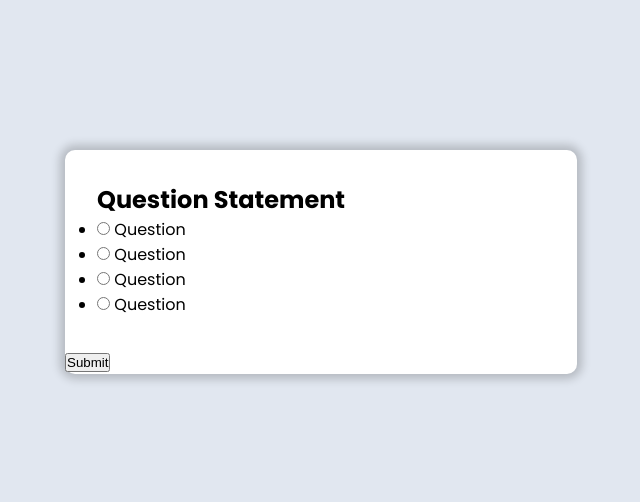
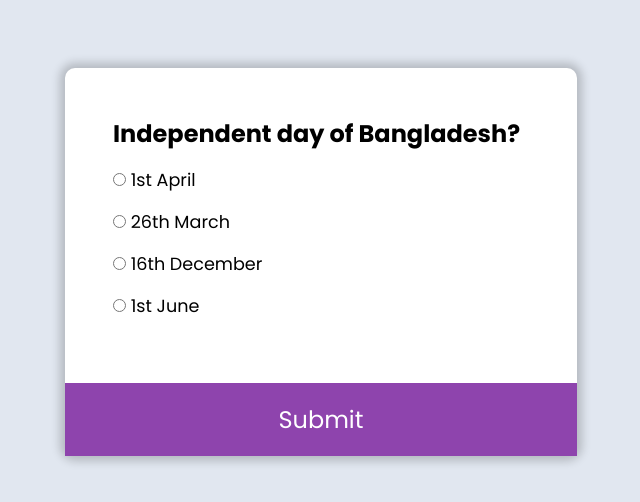
Before and after one commit to NAYANCSE27/quiz, a plain HTML site: page index.html in a window 1280 px wide. Shown: the part 138-640 px from the top of the page, without its empty margins (319-959 px from the left). Drawn offline with Linux system fonts and the light colour scheme.

Commit message:
added style and functionalities to the project

```diff
--- a/index.html
+++ b/index.html
@@ -13,27 +13,27 @@
 
     <div class="quiz__container">
         <div class="quiz__header">
-            <h2>Question Statement</h2>
+            <h2 id="question">Question Statement</h2>
             <ul>
                 <li>
                     <input type="radio" id="a" name="answer">
-                    <label for="a">Question</label>
+                    <label id="a__text" for="a">Question</label>
                 </li>
                 <li>
                     <input type="radio" id="b" name="answer">
-                    <label for="b">Question</label>
+                    <label id="b__text" for="b">Question</label>
                 </li>
                 <li>
                     <input type="radio" id="c" name="answer">
-                    <label for="c">Question</label>
+                    <label id="c__text" for="c">Question</label>
                 </li>
                 <li>
                     <input type="radio" id="d" name="answer">
-                    <label for="d">Question</label>
+                    <label id="d__text" for="d">Question</label>
                 </li>
             </ul>
         </div>
-        <button>Submit</button>
+        <button id="submit">Submit</button>
     </div>
 
     <script src="script.js"></script>
--- a/script.js
+++ b/script.js
@@ -22,3 +22,27 @@ const quizData = [
         corrcet: 'c'
     }
 ];
+
+
+let currentQuestion = 0;
+
+const question__element = document.getElementById("question");
+const a__text = document.getElementById("a__text");
+const b__text = document.getElementById("b__text");
+const c__text = document.getElementById("c__text");
+const d__text = document.getElementById("d__text");
+const submitBtn = document.getElementById('submit');
+
+loadQuiz();
+
+function loadQuiz(){
+    const currentQuizData = quizData[currentQuestion];
+    question__element.innerHTML =currentQuizData.question;
+
+    a__text.innerText = currentQuizData.a;
+    b__text.innerText = currentQuizData.b;
+    c__text.innerText = currentQuizData.c;
+    d__text.innerText = currentQuizData.d;
+
+    currentQuestion++;
+}
--- a/style.css
+++ b/style.css
@@ -20,8 +20,39 @@ body{
     border-radius: 10px;
     box-shadow: 0 0 10px 5px rgba(0, 0, 0, .2);
     width: 40%;
+    max-width: 100%;
 }
 
 .quiz__header{
-    padding: 2rem;
+    padding: 3rem;
 }
+
+h2{
+    margin: 0;
+}
+
+ul{
+    list-style-type: none;
+    padding: 0;
+}
+
+ul li{
+    font-size: 1.1rem;
+    margin: 1rem 0;
+}
+
+button{
+    background-color: #8e44ad;
+    border: none;
+    color: white;
+    display: block;
+    font-family: inherit;
+    font-size: 1.5rem;
+    width: 100%;
+    padding: 1.2rem;
+    cursor: pointer;
+}
+
+button:hover{
+    background-color: #732d97;
+}
```
